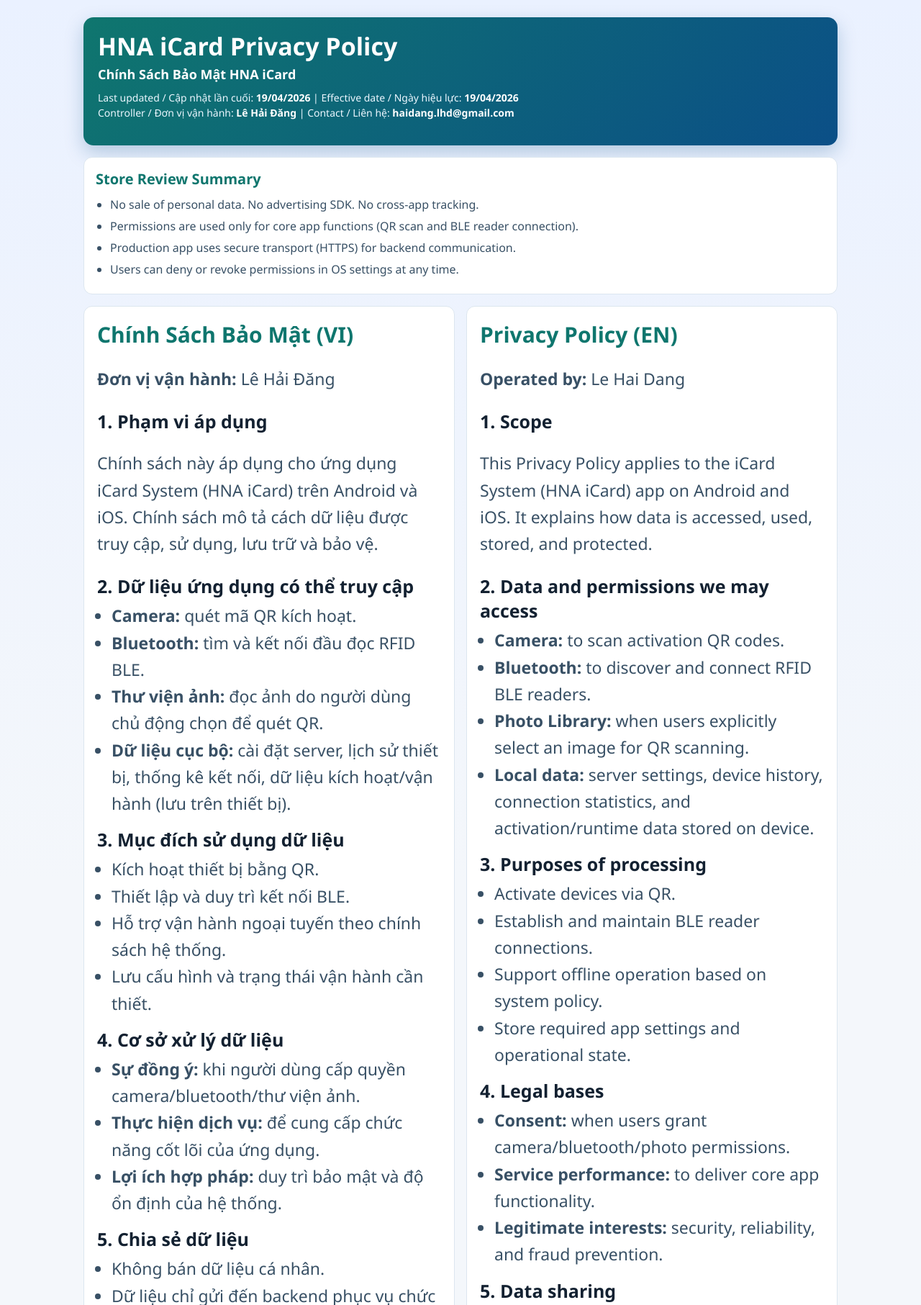
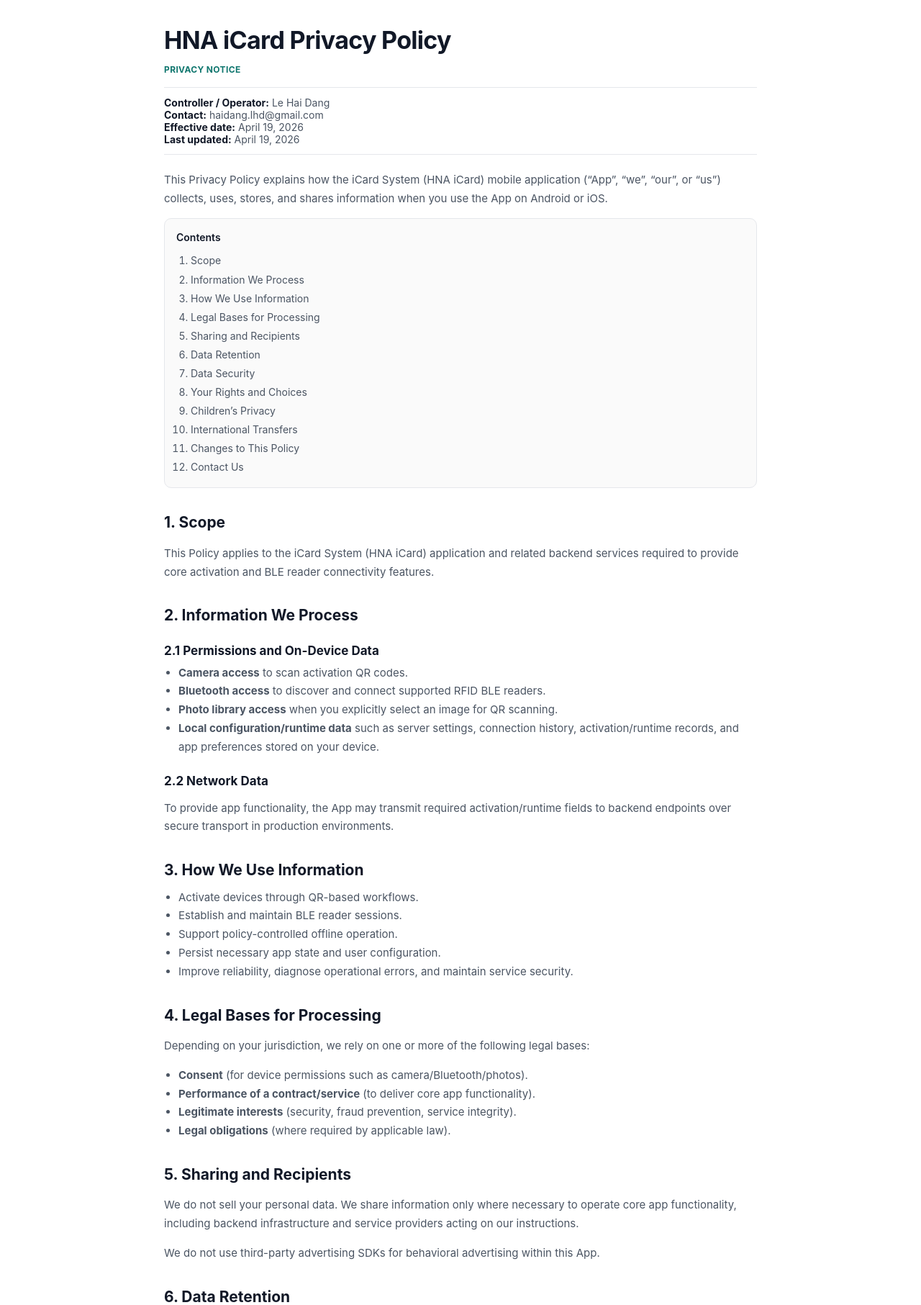
Before and after one commit to DangLH-dev/hna-privacy-policy, a plain HTML site: page index.html in a window 1280 px wide. Shown: the top 1813 px of the page at 72% size. Drawn offline with Linux system fonts and the light colour scheme.

Commit message:
Update index.html

```diff
--- a/index.html
+++ b/index.html
@@ -1,373 +1,252 @@
 <!doctype html>
-<html lang="vi">
+<html lang="en">
   <head>
     <meta charset="UTF-8" />
     <meta name="viewport" content="width=device-width, initial-scale=1.0" />
     <title>HNA iCard Privacy Policy</title>
     <style>
       :root {
-        --bg: #f4f7fb;
-        --card: #ffffff;
-        --text: #132131;
-        --muted: #385065;
+        --bg: #ffffff;
+        --text: #111827;
+        --muted: #4b5563;
+        --border: #e5e7eb;
         --accent: #0f766e;
-        --accent-2: #0b4f87;
-        --border: #dce6ef;
-        --warn-bg: #fff9ea;
-        --warn-border: #ffdf9c;
       }
       * { box-sizing: border-box; }
       body {
         margin: 0;
-        font-family: "Segoe UI", Roboto, Arial, sans-serif;
+        font-family: Inter, "Segoe UI", Roboto, Arial, sans-serif;
+        background: var(--bg);
         color: var(--text);
-        background: linear-gradient(180deg, #eaf1ff 0%, var(--bg) 35%, var(--bg) 100%);
       }
       .container {
-        max-width: 1080px;
+        max-width: 860px;
         margin: 0 auto;
-        padding: 24px 16px 40px;
+        padding: 36px 18px 56px;
       }
-      .hero {
-        background: linear-gradient(135deg, var(--accent), var(--accent-2));
-        color: #fff;
-        border-radius: 14px;
-        padding: 20px;
-        box-shadow: 0 10px 26px rgba(11, 79, 135, 0.25);
-      }
-      .hero h1 {
-        margin: 0 0 6px;
+      h1 {
+        margin: 0 0 8px;
         font-size: 34px;
         line-height: 1.2;
+        letter-spacing: -0.02em;
       }
-      .subtitle {
-        margin: 0;
-        font-size: 18px;
-        font-weight: 700;
+      h2 {
+        margin: 34px 0 10px;
+        font-size: 21px;
+        line-height: 1.35;
+      }
+      h3 {
+        margin: 24px 0 8px;
+        font-size: 17px;
+      }
+      p, li {
+        font-size: 15px;
+        line-height: 1.72;
+        color: var(--muted);
+      }
+      ul {
+        margin: 8px 0 0 20px;
+        padding: 0;
       }
       .meta {
-        margin-top: 10px;
+        border-top: 1px solid var(--border);
+        border-bottom: 1px solid var(--border);
+        padding: 12px 0;
+        margin: 16px 0 22px;
+        color: var(--muted);
         font-size: 14px;
-        line-height: 1.55;
-        color: #ecf7ff;
       }
-      .meta strong { color: #fff; }
-
-      .summary {
-        margin-top: 16px;
-        background: var(--card);
+      .meta strong { color: var(--text); }
+      .toc {
         border: 1px solid var(--border);
-        border-radius: 12px;
-        padding: 16px;
+        border-radius: 10px;
+        padding: 14px 16px;
+        background: #fafafa;
       }
-      .summary h2 {
-        margin: 0 0 10px;
-        color: var(--accent);
-        font-size: 20px;
+      .toc p {
+        margin: 0 0 8px;
+        font-size: 14px;
+        color: var(--text);
+        font-weight: 600;
       }
-      .summary ul {
+      .toc ol {
         margin: 0;
         padding-left: 20px;
-        color: var(--muted);
       }
-      .summary li { margin-bottom: 6px; line-height: 1.5; }
-
-      .grid {
-        display: grid;
-        grid-template-columns: 1fr;
-        gap: 16px;
-        margin-top: 16px;
-      }
-      @media (min-width: 980px) {
-        .grid { grid-template-columns: 1fr 1fr; }
-      }
-
-      .card {
-        background: var(--card);
-        border: 1px solid var(--border);
-        border-radius: 12px;
-        padding: 18px;
-      }
-      .card h2 {
-        margin: 0 0 8px;
-        color: var(--accent);
-        font-size: 30px;
-      }
-      .card h3 {
-        margin: 14px 0 6px;
-        font-size: 25px;
-      }
-      .card p,
-      .card li {
-        color: var(--muted);
-        font-size: 23px;
-        line-height: 1.62;
-      }
-      .card ul { margin: 6px 0 0 20px; padding: 0; }
-
-      .table {
-        width: 100%;
-        border-collapse: collapse;
-        margin-top: 8px;
+      .toc li {
+        margin: 2px 0;
         font-size: 14px;
       }
-      .table th,
-      .table td {
-        border: 1px solid var(--border);
-        padding: 8px;
-        text-align: left;
-        vertical-align: top;
+      .label {
+        display: inline-block;
+        margin-top: 4px;
+        font-size: 12px;
+        color: var(--accent);
+        font-weight: 700;
+        letter-spacing: 0.03em;
+        text-transform: uppercase;
       }
-      .table th {
-        background: #f0f6fc;
-        color: #17324a;
+      .note {
+        margin-top: 28px;
+        padding: 12px 14px;
+        border-left: 3px solid var(--accent);
+        background: #f8fffd;
+        border-radius: 6px;
       }
-
-      .note {
-        margin-top: 16px;
-        background: var(--warn-bg);
-        border: 1px solid var(--warn-border);
-        border-radius: 10px;
-        padding: 12px;
-        color: #6d550a;
+      .footer {
+        margin-top: 34px;
+        color: #6b7280;
         font-size: 13px;
       }
-      code {
-        background: #eef2f7;
-        border: 1px solid #d8e1eb;
-        border-radius: 6px;
-        padding: 2px 6px;
-      }
-      .footer {
-        margin-top: 16px;
-        font-size: 12px;
-        color: #6f8192;
-      }
+      a { color: #0b5cab; text-decoration: none; }
+      a:hover { text-decoration: underline; }
     </style>
   </head>
   <body>
     <main class="container">
-      <section class="hero">
       <h1>HNA iCard Privacy Policy</h1>
-        <p class="subtitle">Chính Sách Bảo Mật HNA iCard</p>
-        <p class="meta">
-          Last updated / Cập nhật lần cuối: <strong>19/04/2026</strong> | Effective date / Ngày hiệu lực:
-          <strong>19/04/2026</strong><br />
-          Controller / Đơn vị vận hành: <strong>Lê Hải Đăng</strong> | Contact / Liên hệ:
-          <strong>haidang.lhd@gmail.com</strong>
+      <div class="label">Privacy Notice</div>
+
+      <div class="meta">
+        <strong>Controller / Operator:</strong> Le Hai Dang<br />
+        <strong>Contact:</strong> haidang.lhd@gmail.com<br />
+        <strong>Effective date:</strong> April 19, 2026<br />
+        <strong>Last updated:</strong> April 19, 2026
+      </div>
+
+      <p>
+        This Privacy Policy explains how the iCard System (HNA iCard) mobile application
+        (“App”, “we”, “our”, or “us”) collects, uses, stores, and shares information when you
+        use the App on Android or iOS.
       </p>
+
+      <section class="toc">
+        <p>Contents</p>
+        <ol>
+          <li>Scope</li>
+          <li>Information We Process</li>
+          <li>How We Use Information</li>
+          <li>Legal Bases for Processing</li>
+          <li>Sharing and Recipients</li>
+          <li>Data Retention</li>
+          <li>Data Security</li>
+          <li>Your Rights and Choices</li>
+          <li>Children’s Privacy</li>
+          <li>International Transfers</li>
+          <li>Changes to This Policy</li>
+          <li>Contact Us</li>
+        </ol>
       </section>
 
-      <section class="summary">
-        <h2>Store Review Summary</h2>
-        <ul>
-          <li>No sale of personal data. No advertising SDK. No cross-app tracking.</li>
-          <li>Permissions are used only for core app functions (QR scan and BLE reader connection).</li>
-          <li>Production app uses secure transport (HTTPS) for backend communication.</li>
-          <li>Users can deny or revoke permissions in OS settings at any time.</li>
-        </ul>
-      </section>
-
-      <section class="grid">
-        <article class="card">
-          <h2>Chính Sách Bảo Mật (VI)</h2>
-          <p><strong>Đơn vị vận hành:</strong> Lê Hải Đăng</p>
-
-          <h3>1. Phạm vi áp dụng</h3>
+      <h2>1. Scope</h2>
       <p>
-            Chính sách này áp dụng cho ứng dụng iCard System (HNA iCard) trên Android và iOS.
-            Chính sách mô tả cách dữ liệu được truy cập, sử dụng, lưu trữ và bảo vệ.
+        This Policy applies to the iCard System (HNA iCard) application and related backend
+        services required to provide core activation and BLE reader connectivity features.
       </p>
 
-          <h3>2. Dữ liệu ứng dụng có thể truy cập</h3>
+      <h2>2. Information We Process</h2>
+      <h3>2.1 Permissions and On-Device Data</h3>
       <ul>
-            <li><strong>Camera:</strong> quét mã QR kích hoạt.</li>
-            <li><strong>Bluetooth:</strong> tìm và kết nối đầu đọc RFID BLE.</li>
-            <li><strong>Thư viện ảnh:</strong> đọc ảnh do người dùng chủ động chọn để quét QR.</li>
+        <li><strong>Camera access</strong> to scan activation QR codes.</li>
+        <li><strong>Bluetooth access</strong> to discover and connect supported RFID BLE readers.</li>
+        <li><strong>Photo library access</strong> when you explicitly select an image for QR scanning.</li>
         <li>
-              <strong>Dữ liệu cục bộ:</strong> cài đặt server, lịch sử thiết bị, thống kê kết nối,
-              dữ liệu kích hoạt/vận hành (lưu trên thiết bị).
+          <strong>Local configuration/runtime data</strong> such as server settings, connection history,
+          activation/runtime records, and app preferences stored on your device.
         </li>
       </ul>
 
-          <h3>3. Mục đích sử dụng dữ liệu</h3>
+      <h3>2.2 Network Data</h3>
+      <p>
+        To provide app functionality, the App may transmit required activation/runtime fields to
+        backend endpoints over secure transport in production environments.
+      </p>
+
+      <h2>3. How We Use Information</h2>
       <ul>
-            <li>Kích hoạt thiết bị bằng QR.</li>
-            <li>Thiết lập và duy trì kết nối BLE.</li>
-            <li>Hỗ trợ vận hành ngoại tuyến theo chính sách hệ thống.</li>
-            <li>Lưu cấu hình và trạng thái vận hành cần thiết.</li>
+        <li>Activate devices through QR-based workflows.</li>
+        <li>Establish and maintain BLE reader sessions.</li>
+        <li>Support policy-controlled offline operation.</li>
+        <li>Persist necessary app state and user configuration.</li>
+        <li>Improve reliability, diagnose operational errors, and maintain service security.</li>
       </ul>
 
-          <h3>4. Cơ sở xử lý dữ liệu</h3>
+      <h2>4. Legal Bases for Processing</h2>
+      <p>Depending on your jurisdiction, we rely on one or more of the following legal bases:</p>
       <ul>
-            <li><strong>Sự đồng ý:</strong> khi người dùng cấp quyền camera/bluetooth/thư viện ảnh.</li>
-            <li><strong>Thực hiện dịch vụ:</strong> để cung cấp chức năng cốt lõi của ứng dụng.</li>
-            <li><strong>Lợi ích hợp pháp:</strong> duy trì bảo mật và độ ổn định của hệ thống.</li>
+        <li><strong>Consent</strong> (for device permissions such as camera/Bluetooth/photos).</li>
+        <li><strong>Performance of a contract/service</strong> (to deliver core app functionality).</li>
+        <li><strong>Legitimate interests</strong> (security, fraud prevention, service integrity).</li>
+        <li><strong>Legal obligations</strong> (where required by applicable law).</li>
       </ul>
 
-          <h3>5. Chia sẻ dữ liệu</h3>
-          <ul>
-            <li>Không bán dữ liệu cá nhân.</li>
-            <li>Dữ liệu chỉ gửi đến backend phục vụ chức năng ứng dụng.</li>
-            <li>Không dùng quảng cáo và không tracking quảng cáo.</li>
-          </ul>
-
-          <h3>6. Lưu giữ dữ liệu</h3>
+      <h2>5. Sharing and Recipients</h2>
       <p>
-            Dữ liệu cục bộ được lưu cho đến khi người dùng gỡ ứng dụng hoặc xóa dữ liệu trong
-            ứng dụng/hệ điều hành. Dữ liệu truyền về backend được lưu theo chính sách vận hành
-            hệ thống và yêu cầu pháp luật áp dụng.
+        We do not sell your personal data. We share information only where necessary to operate
+        core app functionality, including backend infrastructure and service providers acting on
+        our instructions.
+      </p>
+      <p>
+        We do not use third-party advertising SDKs for behavioral advertising within this App.
       </p>
 
-          <h3>7. Bảo mật dữ liệu</h3>
-          <ul>
-            <li>Sử dụng cơ chế lưu trữ an toàn trên thiết bị cho dữ liệu nhạy cảm.</li>
-            <li>Kết nối production sử dụng HTTPS.</li>
-            <li>Áp dụng nguyên tắc tối thiểu hóa quyền truy cập.</li>
-          </ul>
-
-          <h3>8. Quyền của người dùng</h3>
-          <ul>
-            <li>Quyền từ chối hoặc thu hồi quyền truy cập trong cài đặt hệ điều hành.</li>
-            <li>Quyền yêu cầu hỗ trợ liên quan dữ liệu qua email liên hệ.</li>
-          </ul>
-
-          <h3>9. Trẻ em</h3>
+      <h2>6. Data Retention</h2>
       <p>
-            Ứng dụng không được thiết kế chuyên biệt cho trẻ em dưới độ tuổi luật định tại khu
-            vực của bạn.
+        On-device data is retained until you uninstall the App or clear app/device data (where
+        supported). Server-side data is retained only for as long as needed for legitimate
+        operational/legal purposes and then deleted or anonymized according to internal policies.
       </p>
 
-          <h3>10. Cập nhật chính sách</h3>
+      <h2>7. Data Security</h2>
       <p>
-            Chính sách có thể được cập nhật theo thời gian. Phiên bản mới nhất luôn được đăng tại
-            URL chính thức của trang này.
-          </p>
-        </article>
-
-        <article class="card">
-          <h2>Privacy Policy (EN)</h2>
-          <p><strong>Operated by:</strong> Le Hai Dang</p>
-
-          <h3>1. Scope</h3>
-          <p>
-            This Privacy Policy applies to the iCard System (HNA iCard) app on Android and iOS.
-            It explains how data is accessed, used, stored, and protected.
+        We implement technical and organizational controls designed to protect data against
+        unauthorized access, alteration, disclosure, or destruction. No method of transmission or
+        storage is 100% secure, but we continuously improve safeguards appropriate to risk.
       </p>
 
-          <h3>2. Data and permissions we may access</h3>
+      <h2>8. Your Rights and Choices</h2>
+      <p>Depending on your jurisdiction, you may have rights to:</p>
       <ul>
-            <li><strong>Camera:</strong> to scan activation QR codes.</li>
-            <li><strong>Bluetooth:</strong> to discover and connect RFID BLE readers.</li>
-            <li><strong>Photo Library:</strong> when users explicitly select an image for QR scanning.</li>
-            <li>
-              <strong>Local data:</strong> server settings, device history, connection statistics,
-              and activation/runtime data stored on device.
-            </li>
+        <li>Access, correct, or delete your data.</li>
+        <li>Restrict or object to certain processing.</li>
+        <li>Withdraw consent for permission-based processing.</li>
+        <li>Request portability where legally applicable.</li>
       </ul>
-
-          <h3>3. Purposes of processing</h3>
-          <ul>
-            <li>Activate devices via QR.</li>
-            <li>Establish and maintain BLE reader connections.</li>
-            <li>Support offline operation based on system policy.</li>
-            <li>Store required app settings and operational state.</li>
-          </ul>
-
-          <h3>4. Legal bases</h3>
-          <ul>
-            <li><strong>Consent:</strong> when users grant camera/bluetooth/photo permissions.</li>
-            <li><strong>Service performance:</strong> to deliver core app functionality.</li>
-            <li><strong>Legitimate interests:</strong> security, reliability, and fraud prevention.</li>
-          </ul>
-
-          <h3>5. Data sharing</h3>
-          <ul>
-            <li>We do not sell personal data.</li>
-            <li>Data is shared only with backend services required for app functionality.</li>
-            <li>No ad SDK and no advertising tracking.</li>
-          </ul>
-
-          <h3>6. Retention</h3>
       <p>
-            Local data is retained until users uninstall the app or clear app/device data. Backend
-            data retention follows operational requirements and applicable law.
+        You can also manage device permissions at any time in Android/iOS settings. If required
+        permissions are denied, some features may not function.
       </p>
 
-          <h3>7. Data security</h3>
-          <ul>
-            <li>Secure on-device storage mechanisms are used for sensitive local data.</li>
-            <li>Production communication uses HTTPS transport security.</li>
-            <li>Access follows the principle of least privilege.</li>
-          </ul>
-
-          <h3>8. User rights</h3>
-          <ul>
-            <li>Users can deny or revoke permissions in OS settings at any time.</li>
-            <li>Users may request data-related support via the contact email.</li>
-          </ul>
-
-          <h3>9. Children</h3>
+      <h2>9. Children’s Privacy</h2>
       <p>
-            The app is not specifically directed to children under the legal age in the relevant
-            jurisdiction.
+        The App is not directed to children under the legal age in relevant jurisdictions. If you
+        believe a child provided personal information, contact us so we can take appropriate steps.
       </p>
 
-          <h3>10. Policy updates</h3>
+      <h2>10. International Transfers</h2>
       <p>
-            We may update this policy from time to time. The latest version is always available at
-            this official page URL.
+        If data is processed outside your country, we apply safeguards required under applicable
+        law to protect transferred information.
       </p>
-        </article>
-      </section>
 
-      <section class="card" style="margin-top: 16px;">
-        <h2 style="font-size: 20px; margin-bottom: 10px;">Data Category Matrix (Quick Reference)</h2>
-        <table class="table">
-          <thead>
-            <tr>
-              <th>Category</th>
-              <th>Collected</th>
-              <th>Shared</th>
-              <th>Purpose</th>
-            </tr>
-          </thead>
-          <tbody>
-            <tr>
-              <td>Camera access</td>
-              <td>Yes (permission use)</td>
-              <td>No</td>
-              <td>QR activation scan</td>
-            </tr>
-            <tr>
-              <td>Bluetooth access</td>
-              <td>Yes (permission use)</td>
-              <td>No</td>
-              <td>Discover/connect BLE reader</td>
-            </tr>
-            <tr>
-              <td>Photo library access</td>
-              <td>Yes (user-selected only)</td>
-              <td>No</td>
-              <td>Scan QR from selected image</td>
-            </tr>
-            <tr>
-              <td>Local app settings/runtime data</td>
-              <td>Yes (on-device)</td>
-              <td>Only when required by backend function</td>
-              <td>Configuration and app operation</td>
-            </tr>
-          </tbody>
-        </table>
-      </section>
+      <h2>11. Changes to This Policy</h2>
+      <p>
+        We may update this Policy from time to time. Material updates will be reflected by
+        updating the “Last updated” date on this page.
+      </p>
 
-      <section class="note">
+      <h2>12. Contact Us</h2>
+      <p>
+        For privacy-related requests or questions, contact:<br />
+        <strong>Le Hai Dang</strong><br />
+        <strong>Email:</strong> <a href="mailto:haidang.lhd@gmail.com">haidang.lhd@gmail.com</a>
+      </p>
+
+      <div class="note">
         Official policy URL: <code>https://danglh-dev.github.io/hna-privacy-policy/</code>
-      </section>
+      </div>
 
-      <div class="footer">
-        © 2026 Le Hai Dang. All rights reserved.
-      </div>
+      <div class="footer">© 2026 Le Hai Dang. All rights reserved.</div>
     </main>
   </body>
 </html>
```
Lines whose indentation alone changed are shown as unchanged.
